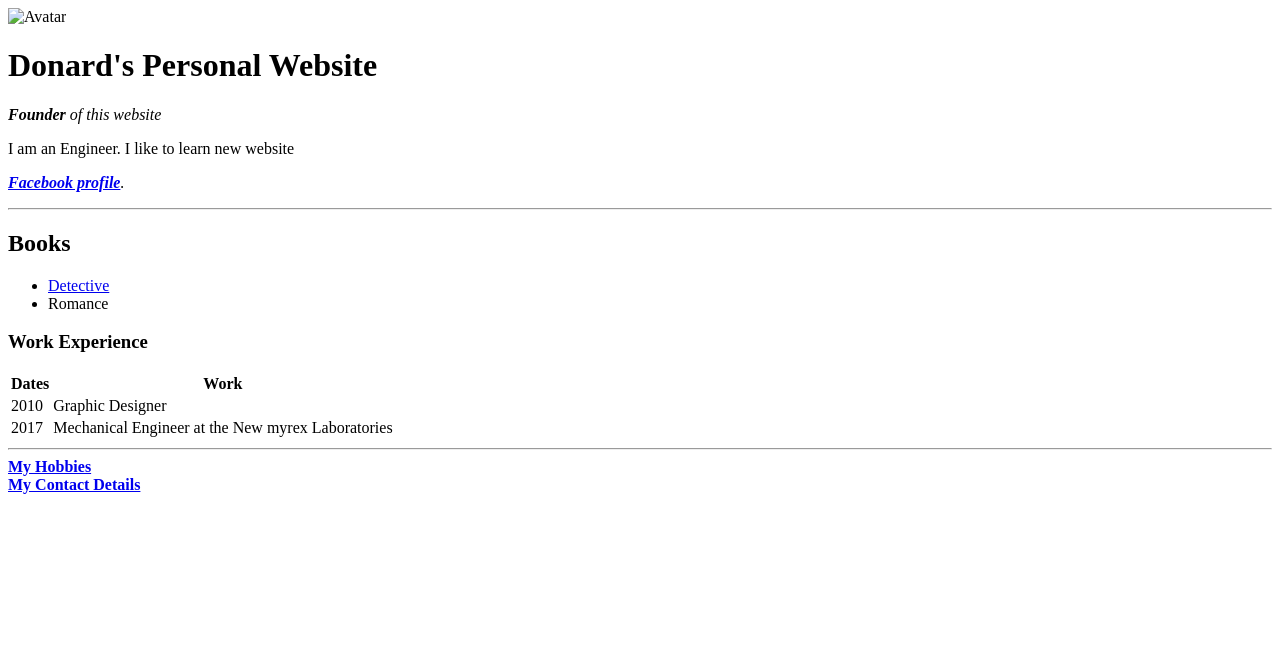
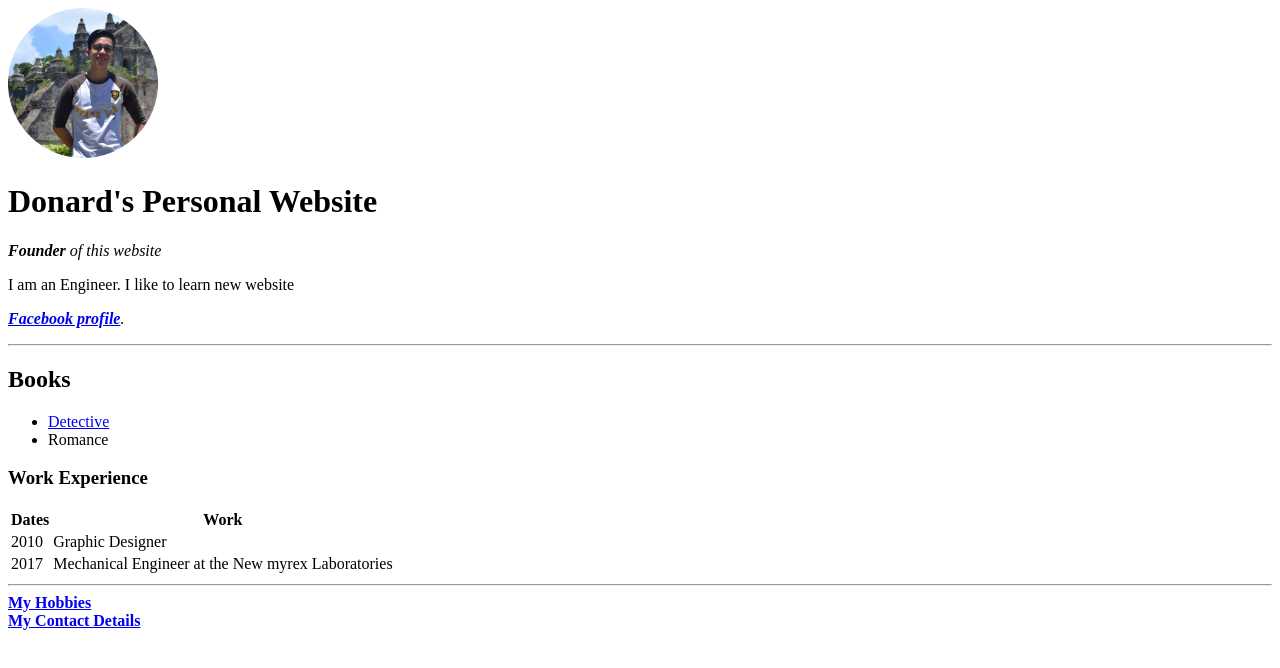
Before and after one commit to Noobie3000/cv, a plain HTML site: page index.html in a window 1280 px wide. Drawn offline with Linux system fonts and the light colour scheme.

Commit message:
Update index.html

```diff
--- a/index.html
+++ b/index.html
@@ -9,7 +9,7 @@
 <body>
   <!--Heading simula hahaha-->
 
-  <img src="images/don.png" alt="Avatar" width="150">
+  <img src="don.png" alt="Avatar" width="150">
   <h1>Donard's Personal Website</h1>
   <p><em><strong>Founder</strong> of this website</em></p>
   <p>I am an Engineer. I like to learn new website</p>
```
